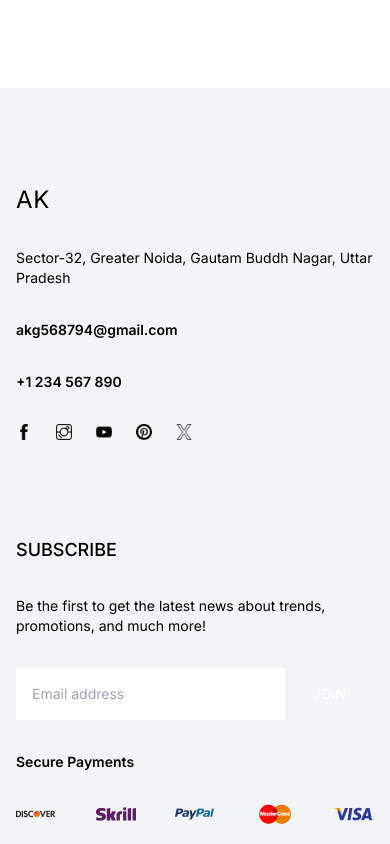
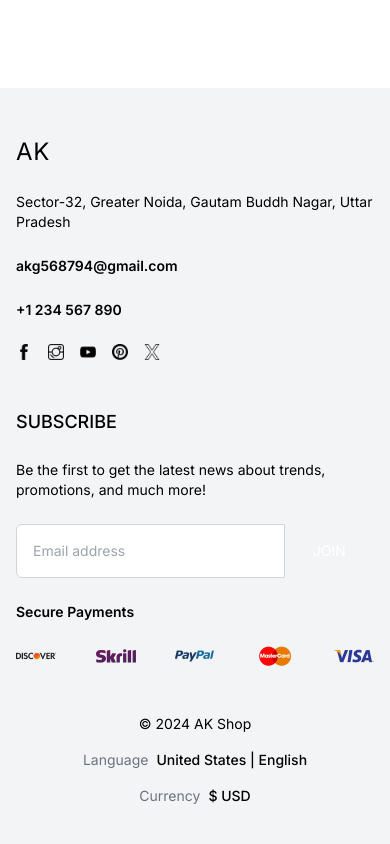
Before and after one commit to akg568794/E-Commerce, a Next.js app: page / in a window 390 px wide. Shown: the part 5820-6664 px from the top of the page. Built offline with nearby package versions, Linux system fonts and the light colour scheme.

Commit message:
Corrected teh alignment of footer

```diff
--- a/src/components/Footer.tsx
+++ b/src/components/Footer.tsx
@@ -3,21 +3,20 @@ import Link from "next/link";
 
 const Footer = () => {
   return (
-    <div className="py-24 px-4 md:px-8 lg:px-16 xl:32 2xl:px-64 bg-gray-100 text-sm mt-24">
+    <div className="py-12 px-4 md:px-8 lg:px-16 xl:px-32 2xl:px-64 bg-gray-100 text-sm mt-24">
       {/* TOP */}
-      <div className="flex flex-col md:flex-row justify-between gap-24">
+      <div className="flex flex-col md:flex-row justify-between gap-12 md:gap-24">
         {/* LEFT */}
-        <div className="w-full md:w-1/2 lg:w-1/4 flex flex-col gap-8">
+        <div className="w-full md:w-1/2 lg:w-1/4 flex flex-col gap-6 md:gap-8">
           <Link href="/">
             <div className="text-2xl tracking-wide">AK</div>
           </Link>
           <p>
-          Sector-32, Greater Noida, Gautam Buddh Nagar, Uttar Pradesh
+            Sector-32, Greater Noida, Gautam Buddh Nagar, Uttar Pradesh
           </p>
-          <span className="font-semibold">akg568794@gmail.com
-          </span>
+          <span className="font-semibold">akg568794@gmail.com</span>
           <span className="font-semibold">+1 234 567 890</span>
-          <div className="flex gap-6">
+          <div className="flex gap-4 md:gap-6">
             <Image src="/facebook.png" alt="" width={16} height={16} />
             <Image src="/instagram.png" alt="" width={16} height={16} />
             <Image src="/youtube.png" alt="" width={16} height={16} />
@@ -26,10 +25,10 @@ const Footer = () => {
           </div>
         </div>
         {/* CENTER */}
-        <div className="hidden lg:flex justify-between w-1/2">
+        <div className="hidden lg:flex justify-between w-full lg:w-1/2">
           <div className="flex flex-col justify-between">
             <h1 className="font-medium text-lg">COMPANY</h1>
-            <div className="flex flex-col gap-6">
+            <div className="flex flex-col gap-2 md:gap-4 lg:gap-6">
               <Link href="">About Us</Link>
               <Link href="">Careers</Link>
               <Link href="">Affiliates</Link>
@@ -39,7 +38,7 @@ const Footer = () => {
           </div>
           <div className="flex flex-col justify-between">
             <h1 className="font-medium text-lg">SHOP</h1>
-            <div className="flex flex-col gap-6">
+            <div className="flex flex-col gap-2 md:gap-4 lg:gap-6">
               <Link href="">New Arrivals</Link>
               <Link href="">Accessories</Link>
               <Link href="">Men</Link>
@@ -49,7 +48,7 @@ const Footer = () => {
           </div>
           <div className="flex flex-col justify-between">
             <h1 className="font-medium text-lg">HELP</h1>
-            <div className="flex flex-col gap-6">
+            <div className="flex flex-col gap-2 md:gap-4 lg:gap-6">
               <Link href="">Customer Service</Link>
               <Link href="">My Account</Link>
               <Link href="">Find a Store</Link>
@@ -59,7 +58,7 @@ const Footer = () => {
           </div>
         </div>
         {/* RIGHT */}
-        <div className="w-full md:w-1/2 lg:w-1/4 flex flex-col gap-8">
+        <div className="w-full md:w-1/2 lg:w-1/4 flex flex-col gap-6 md:gap-8">
           <h1 className="font-medium text-lg">SUBSCRIBE</h1>
           <p>
             Be the first to get the latest news about trends, promotions, and
@@ -69,12 +68,12 @@ const Footer = () => {
             <input
               type="text"
               placeholder="Email address"
-              className="p-4 w-3/4"
+              className="p-4 w-3/4 border border-gray-300 rounded-l-md"
             />
-            <button className="w-1/4 bg-lama text-white">JOIN</button>
+            <button className="w-1/4 bg-lama text-white rounded-r-md">JOIN</button>
           </div>
           <span className="font-semibold">Secure Payments</span>
-          <div className="flex justify-between">
+          <div className="flex justify-between gap-4">
             <Image src="/discover.png" alt="" width={40} height={20} />
             <Image src="/skrill.png" alt="" width={40} height={20} />
             <Image src="/paypal.png" alt="" width={40} height={20} />
@@ -84,15 +83,15 @@ const Footer = () => {
         </div>
       </div>
       {/* BOTTOM */}
-      <div className="flex flex-col md:flex-row items-center justify-between gap-8 mt-16">
-        <div className="">© 2024 AK Shop</div>
-        <div className="flex flex-col gap-8 md:flex-row">
-          <div className="">
-            <span className="text-gray-500 mr-4">Language</span>
+      <div className="flex flex-col md:flex-row items-center justify-between gap-4 md:gap-8 mt-12">
+        <div className="text-center md:text-left">© 2024 AK Shop</div>
+        <div className="flex flex-col gap-4 md:gap-8 md:flex-row items-center">
+          <div className="flex items-center gap-2">
+            <span className="text-gray-500">Language</span>
             <span className="font-medium">United States | English</span>
           </div>
-          <div className="">
-            <span className="text-gray-500 mr-4">Currency</span>
+          <div className="flex items-center gap-2">
+            <span className="text-gray-500">Currency</span>
             <span className="font-medium">$ USD</span>
           </div>
         </div>
```
